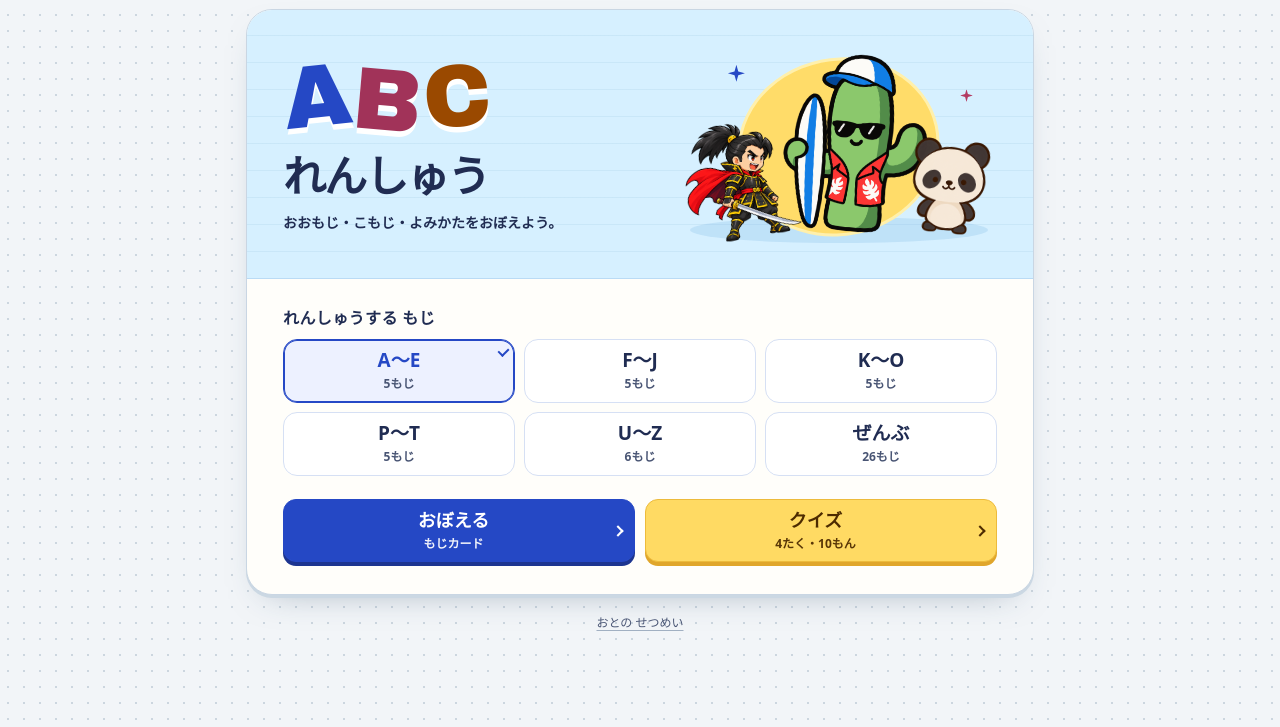
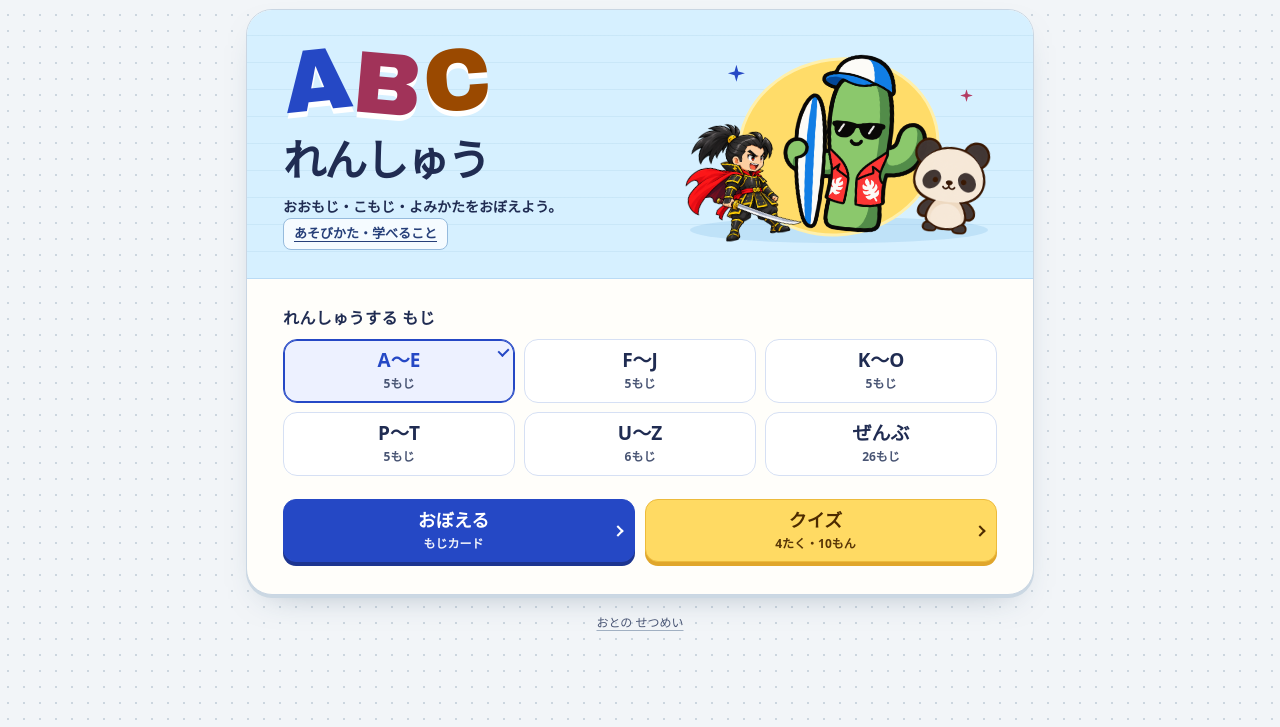
Before and after one commit to KAIRI-studio/abc-renshu, a plain HTML site: page index.html in a window 1280 px wide. Shown: the part 73-800 px from the top of the page. Drawn offline with Linux system fonts and the light colour scheme.

Commit message:
Link the title screen to the official learning guide

```diff
--- a/index.html
+++ b/index.html
@@ -209,6 +209,11 @@
       .effects-sound input::before { display: none; }
     }
   </style>
+<style>
+a.title-guide{display:inline-flex;align-items:center;justify-content:center;box-sizing:border-box;min-height:32px;padding:4px 10px;border-radius:8px;font-size:13px;font-weight:650;line-height:1.35;text-align:center;text-decoration:underline;text-underline-offset:3px;white-space:nowrap}
+a.title-guide:focus-visible{outline:2px solid currentColor;outline-offset:2px}
+#home .title-guide{color:#263f79;background:#f5fbff;border:1px solid #96bbdd}
+</style>
 </head>
 <body>
   <div id="viewport" class="viewport"><div id="frame" class="frame"><div id="game" class="shell">
@@ -220,7 +225,7 @@
     <main class="panel">
       <section id="home">
         <div class="hero">
-          <div><h1 tabindex="-1" aria-label="ABCれんしゅう"><b lang="en"><span>A</span><span>B</span><span>C</span></b>れんしゅう</h1><p class="intro">おおもじ・こもじ・よみかたをおぼえよう。</p></div>
+          <div><h1 tabindex="-1" aria-label="ABCれんしゅう"><b lang="en"><span>A</span><span>B</span><span>C</span></b>れんしゅう</h1><p class="intro">おおもじ・こもじ・よみかたをおぼえよう。</p><a class="title-guide" href="/castor/abc-renshu.html">あそびかた・学べること</a></div>
           <div class="cast" aria-hidden="true">
             <i class="sparkle"></i><i class="sparkle"></i>
             <img draggable="false" class="nobunaga" src="assets/characters/nobunaga.webp" alt="" width="1254" height="1254">
```
